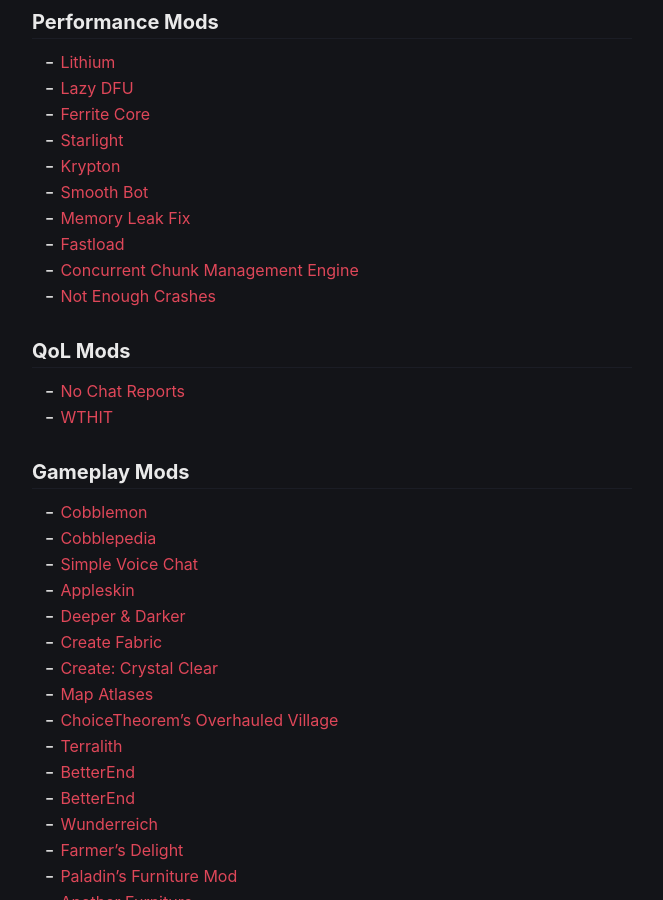
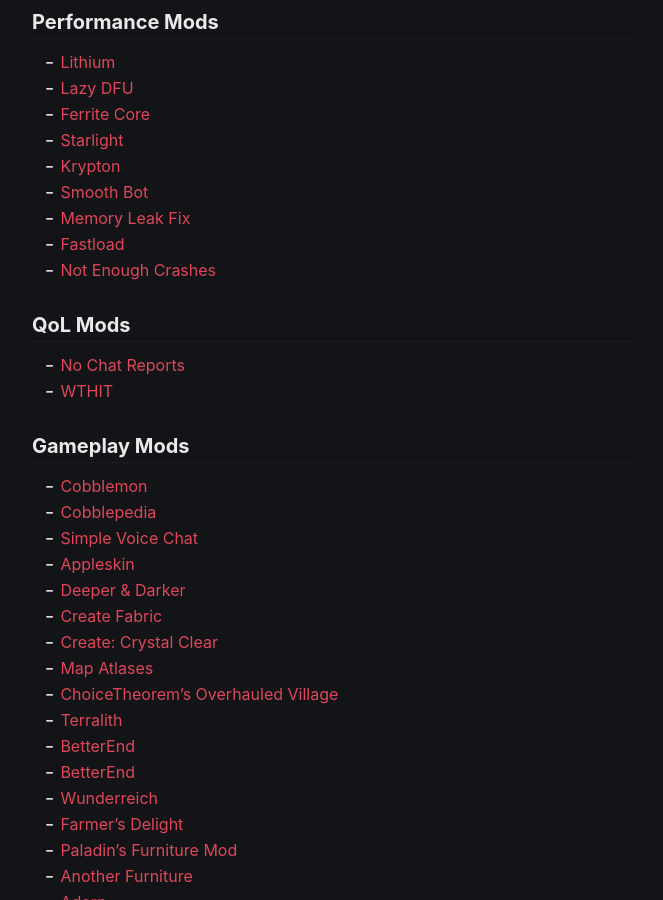
Before and after one commit to craftmyne/craftmyne.github.io, a Jekyll site: the page built from hidden sites/cobbleserver.md, in a window 1280 px wide and 900 px high, scrolled down 878 px. Shown: the whole window, without its empty margins (308-971 px from the left). Built offline with Jekyll 4.4.1, drawn with Linux system fonts in a browser that asks for light colours.

Commit message:
Update cobbleserver.md

```diff
--- a/hidden sites/cobbleserver.md
+++ b/hidden sites/cobbleserver.md
@@ -35,7 +35,6 @@ tags:
 - [Smooth Bot](https://modrinth.com/mod/smoothboot-fabric)
 - [Memory Leak Fix](https://modrinth.com/mod/memoryleakfix)
 - [Fastload](https://modrinth.com/mod/fastload)
-- [Concurrent Chunk Management Engine](https://modrinth.com/mod/c2me-fabric)
 - [Not Enough Crashes](https://modrinth.com/mod/notenoughcrashes)
 
 ### QoL Mods
```
